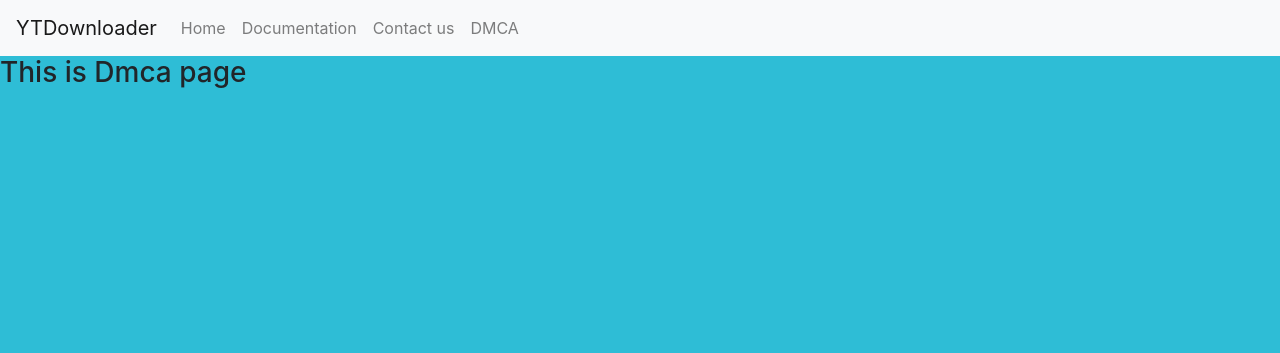
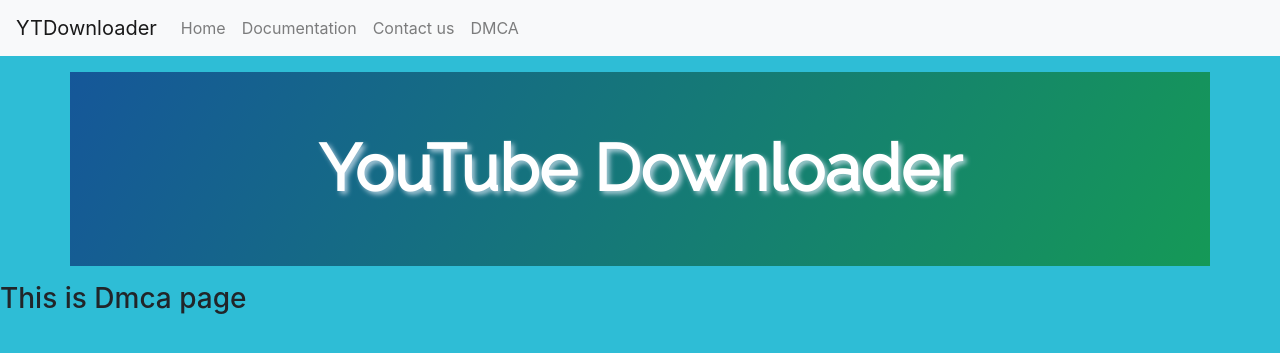
Before and after one commit to microStationCorp/ytdwlpage, a Django app: page /dmca/ in a window 1280 px wide. Shown: the top 353 px of the page. Run offline with Django 3.2, Linux system fonts and the light colour scheme; some libraries are stand-ins or nearby versions.

Commit message:
redesign

```diff
--- a/static/css/style.css
+++ b/static/css/style.css
@@ -6,8 +6,9 @@ body {
 	font-family: 'Raleway', sans-serif;
 	font-size: 65px;
 	font-weight: bold;
-	color: rgba(7, 86, 105, 0.842);
-	text-shadow: 4px 5px 6px rgba(7, 141, 251, 0.746);
+	/* color: rgba(7, 86, 105, 0.842); */
+	color: white;
+	text-shadow: 3px 3px 5px rgba(217, 232, 245, 0.746);
 }
 
 .btn-font {
@@ -44,6 +45,10 @@ body {
 	-moz-transition-duration: 0.5s;
 }
 
+.headBG{
+	background-image: linear-gradient(120deg, #155799, #159957);
+}
+
 .color-change:hover {
 	color: #006398;
 	border: 1px solid #006398;
--- a/templates/index.html
+++ b/templates/index.html
@@ -42,13 +42,14 @@
 			</ul>
 		</div>
 	</nav>
-	{% block content %}
-	<div class="container card mt-2">
-		<div class="card-title headFont my-5 py-3 text-center">
+
+	<div class="container mt-2 headBG">
+		<div class="headFont my-3 py-5 text-center">
 			YouTube Downloader
 		</div>
 	</div>
 
+	{% block content %}
 	<div class="container mb-5">
 		<form action="" method="GET">
 			<div class="input-group mb-3 mt-5 col-sm-11 mx-auto">
@@ -123,10 +124,27 @@
 	</div>
 	{% elif mflag %}
 	<div class="container  mb-3">
-		<div class="alert alert-danger" role="alert">
-			<h4 class="alert-heading">Warning!</h4>
-			<p>Ooops...... You have entered an YouTube link which is a link of <strong>YouTube Playlist</strong>. Please
-				not enter <strong>YouTube Playlist link</strong></p>
+		<div class="card mt-3">
+			<h3 class="card-header text-center bg-warning">Warning!</h3>
+			<div class="card-body">
+				<p class="card-text text-center">Ooops...... You have entered an YouTube link which is a link of
+					<strong>YouTube
+						Playlist</strong>.
+					Please
+					not enter <strong>YouTube Playlist link</strong><br>
+					following is the playlist details</p>
+				<div class="card border-info mx-auto my-4 boxShadow" style="width: 24rem;">
+					<div class="card-body">
+						<img class="card-img-top" src="{{dataDict.thumbnail}}" alt="Card image cap">
+					</div>
+					<div class="card-body">
+						<h5 class="card-title">{{dataDict.title}} . {{dataDict.linkCount}} Videos</h5>
+						<hr>
+						<h6 class="card-subtitle mb-2 text-muted border-info">
+							{{dataDict.uploader}}</h6>
+					</div>
+				</div>
+			</div>
 		</div>
 	</div>
 	{% else %}
@@ -143,6 +161,11 @@
 	<script src="https://stackpath.bootstrapcdn.com/bootstrap/4.4.1/js/bootstrap.min.js"
 		integrity="sha384-wfSDF2E50Y2D1uUdj0O3uMBJnjuUD4Ih7YwaYd1iqfktj0Uod8GCExl3Og8ifwB6"
 		crossorigin="anonymous"></script>
+	<script>
+		window.addEventListener('load', () => {
+			// location.href = location.origin;
+		})
+	</script>
 </body>
 
 </html>
--- a/youtubeDwnld/utils.py
+++ b/youtubeDwnld/utils.py
@@ -10,7 +10,7 @@ def get_playlist_info(URL):
     playlistInfo = get_video_details(urls[0])
     playlistInfo['title'] = playlist.title
     playlistInfo.update({
-        'linkCount': playlist.video_urls
+        'linkCount': len(playlist.video_urls)
     })
     return playlistInfo
 
```
